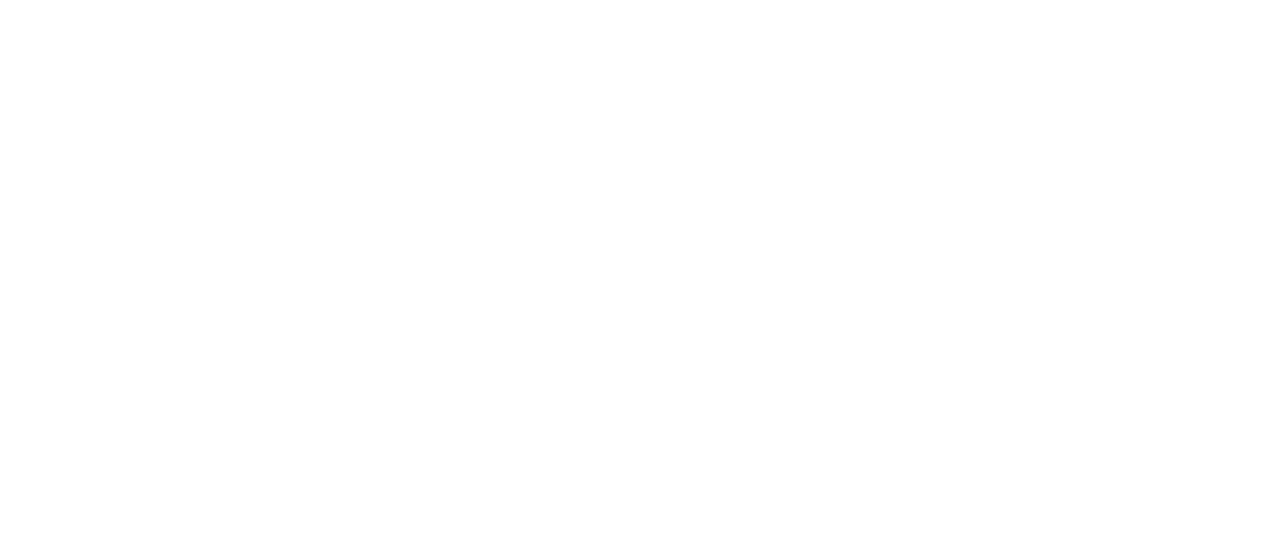
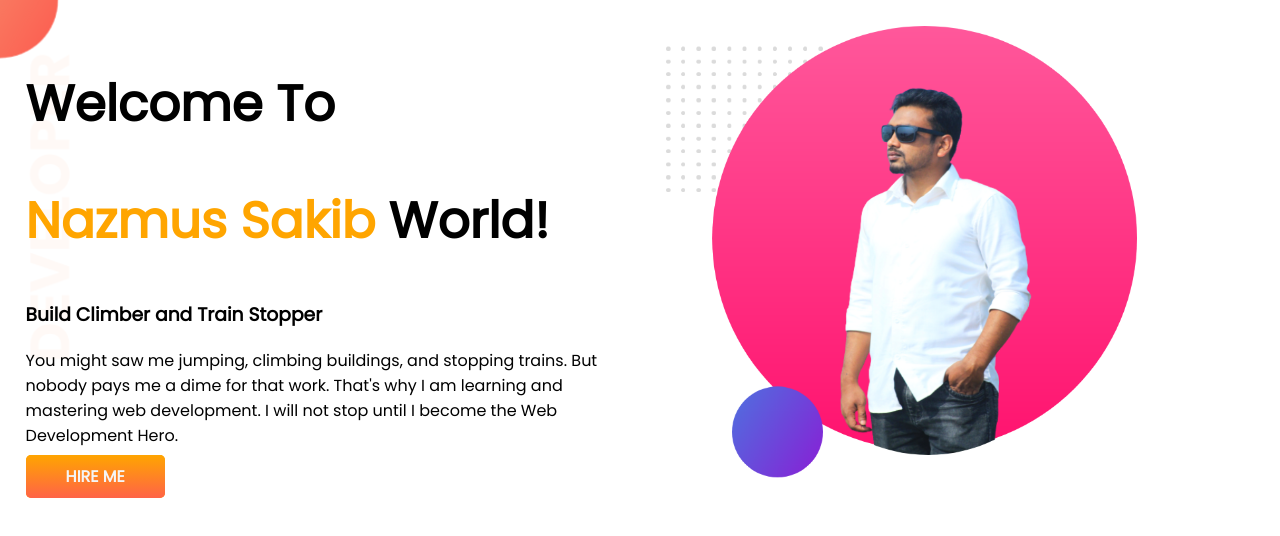
Before and after one commit to sm-nazmus-sakib/developer-portfolio, a plain HTML site: page index.html in a window 1280 px wide. Drawn offline with Linux system fonts and the light colour scheme.

Commit message:
top banner added

```diff
--- a/index.html
+++ b/index.html
@@ -1,13 +1,34 @@
 <!DOCTYPE html>
 <html lang="en">
+
 <head>
     <meta charset="UTF-8">
     <meta http-equiv="X-UA-Compatible" content="IE=edge">
     <meta name="viewport" content="width=device-width, initial-scale=1.0">
     <title>Developer portfolio</title>
+    <link rel="preconnect" href="https://fonts.googleapis.com">
+    <link rel="preconnect" href="https://fonts.gstatic.com" crossorigin>
+    <link href="https://fonts.googleapis.com/css2?family=Poppins&display=swap" rel="stylesheet">
     <link rel="stylesheet" href="style.css">
 </head>
+
 <body>
+    <section class="top-bannner">
+        <div class="half-width">
+            <h1> Welcome To </h1>
+            <h1> <span class="orange-color"> Nazmus Sakib </span> World! </h1>
+            <h3> Build Climber and Train Stopper </h3>
+            <p>You might saw me jumping, climbing buildings, and stopping trains. But nobody pays me a dime for that
+                work.
+                That's why I am learning and mastering web development. I will not stop until I become the Web
+                Development
+                Hero.</p>
+                <a class="link-button" target="_blank" href="https://www.linkedin.com/in/smnazmussakib/">Hire Me</a>
+        </div>
+        <div class="half-width">
+            <img src="images/sakib.png" alt="">
+        </div>
+    </section>
+</body>
 
-</body>
 </html>
--- a/style.css
+++ b/style.css
@@ -0,0 +1,39 @@
+body{
+    font-family: 'Poppins', sans-serif;
+    margin: 0;
+}
+
+h1{
+    font-size: 50px;
+}
+
+.orange-color{
+    color: orange;
+}
+
+section{
+    display: flex;
+}
+.half-width{
+    width: 50%;
+    padding: 2%;
+}
+.half-width img {
+    width: 80%;
+}
+
+.link-button{
+    text-decoration: none;
+    text-transform: uppercase;
+    color: whitesmoke;
+    font-weight: 700;
+    background-color: orange;
+    background-image: linear-gradient(orange, tomato);
+    padding: 10px 40px;
+    border-radius: 5px;
+}
+
+.top-bannner{
+     background-image: url(images/top-banner.png);
+     background-repeat: no-repeat;
+}
```
Also changed, not shown: images/dream-bg.png (added), images/exp-bg.png (added), images/jhankar.png (added), images/jhankar2.png (added), images/my-bg.png (added), images/sakib.png (added), images/top-banner.png (added), 7 other files.
